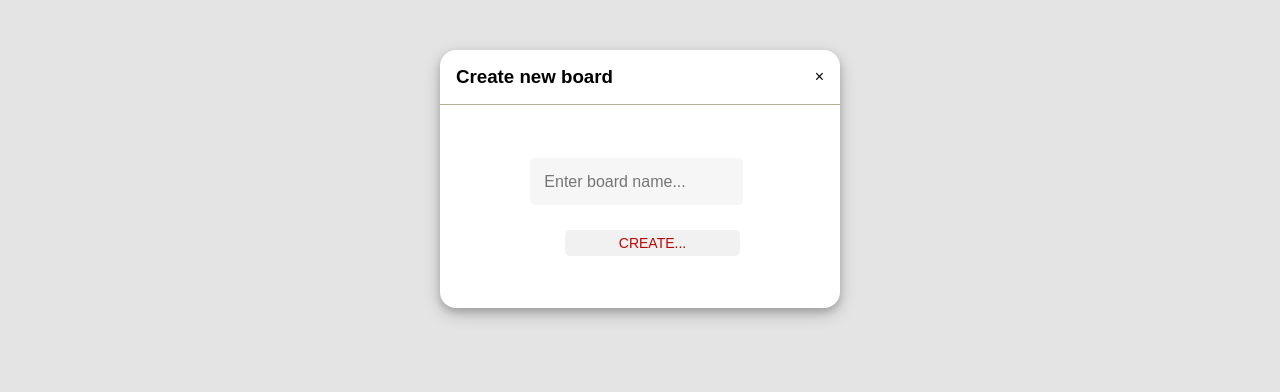
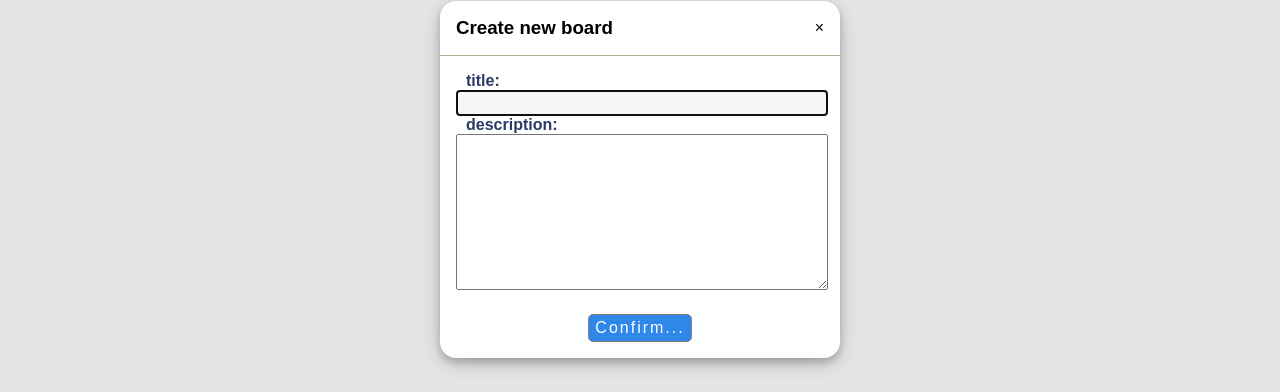
Before and after one commit to kastrubait/project-management-app, a React (Create React App) app: page /BoardPage in a window 1280 px wide. Both pictures are taken after a click on the button "Create new board". Shown: the part 221-613 px from the top of the page. Built offline with nearby package versions, Linux system fonts and the light colour scheme; no server answers.

Commit message:
refactor: actions with boards after update BE

```diff
--- a/src/app/Api/ApiService.ts
+++ b/src/app/Api/ApiService.ts
@@ -1,4 +1,5 @@
 import axios from 'axios';
+import { IBoard } from '../Interfaces/IBoard';
 import { IColumn } from '../Interfaces/IColumn';
 import { IFormProps, IUpdateUser } from '../Interfaces/Interfaces';
 
@@ -78,14 +79,14 @@ export const ApiService = {
       return response.data;
     });
   },
-  async createBoard(title: string) {
-    return instance.post(`/boards`, { title }).then((response) => {
+  async createBoard(data: IBoard) {
+    return instance.post(`/boards`, data).then((response) => {
       console.log(`test createBoard`, response.data);
       return response.data;
     });
   },
-  async updateBoardById(boardId: string, title: string) {
-    return instance.put(`/boards/${boardId}`, { title }).then((response) => {
+  async updateBoardById(boardId: string, data: IBoard) {
+    return instance.put(`/boards/${boardId}`, data).then((response) => {
       console.log(`test updateBoardById`, response.data);
       return response.data;
     });
--- a/src/app/Interfaces/IBoard.ts
+++ b/src/app/Interfaces/IBoard.ts
@@ -1,5 +1,6 @@
 export interface IBoard {
   title: string;
+  description?: string;
 }
 
 export interface IBoardData extends IBoard {
--- a/src/app/components/Form/Form.module.scss
+++ b/src/app/components/Form/Form.module.scss
@@ -19,8 +19,8 @@
   align-items: center;
 
   .topForm {
-    width: inherit;
-    display: flex;
+    width: 100%;
+    display: wrap;
     justify-content: center;
     align-items: center;
   }
@@ -32,34 +32,42 @@
 }
 
 .labelInput {
-  flex-direction: wrap;
   margin: 10px;
   text-align: left;
   color: $color-space-cadet;
   input {
-    width: 100%;
+    width: 95%;
     height: 20px;
     padding: 2px 10px;
-    border-radius: 5px;
+    border-radius: 3px;
     font-size: 16px;
     background: rgb(246, 246, 246);
     border: 0;
     @media (max-width: 481px) {
-      max-width: 200px;
+      width: 90%;
       transition: 0.5s;
+    }
+    &:focus {
+      border: $border-width $border-style $color-error;
     }
   }
 }
 
 .labelTextarea {
-  flex-direction: column;
   margin: 10px;
   text-align: left;
   color: $color-space-cadet;
   textarea {
-    width: 280px;
+    width: 95%;
     height: 150px;
     padding: 2px 10px;
+    @media (max-width: 481px) {
+      width: 90%;
+      transition: 0.5s;
+    }
+    &:focus {
+      border: $border-width $border-style $color-error;
+    }
   }
 }
 
@@ -69,22 +77,16 @@
   border: $border-width $border-style $color-gray;
   border-radius: $border-radius-m;
   outline: none;
-  background-color: $color-white;
+  background-color: lighter($color-button-blue, 3);
   font-size: 16px;
-  color: $color-dark-blue;
+  letter-spacing: 2px;
+  color: $color-white;
   transition: 0.3s;
-
-  // &:disabled,
-  // button[disabled]{
-  //   border: 1px solid #999999;
-  //   background-color: #cccccc;
-  //   color: #666666;
-  // }
 
   &:hover {
     color: $color-white;
     cursor: pointer;
-    background-color: $color-dark-blue;
+    background-color: $color-button-blue;
     border: $border-width $border-style $color-gray;
   }
 }
--- a/src/app/components/Form/Form.tsx
+++ b/src/app/components/Form/Form.tsx
@@ -50,6 +50,7 @@ export const Form = ({ edit, type, editFields, onSubmitForm }: FormProps) => {
             <br />
             <input
               type="text"
+              autoFocus
               {...register('title', {
                 required: { value: true, message: '*is required' },
                 minLength: {
@@ -78,12 +79,11 @@ export const Form = ({ edit, type, editFields, onSubmitForm }: FormProps) => {
                   },
                 })}
                 name="description"
-                placeholder="description..."
               />
             </label>
           )}
         </div>
-        <input type="submit" value={t('Confirm')} className={style.button} />
+        <input type="submit" value={`${t('Confirm')}...`} className={style.button} />
       </form>
     </>
   );
--- a/src/app/modules/Body/Body.tsx
+++ b/src/app/modules/Body/Body.tsx
@@ -36,7 +36,13 @@ const Body = () => {
     event.stopPropagation();
     const { id } = event.currentTarget.dataset;
     const data = boards.find((el) => el.id === id);
-    setEntityAction(ACTION.EDIT(BOARD, { title: data?.title ?? '' }, { boardId: id }));
+    setEntityAction(
+      ACTION.EDIT(
+        BOARD,
+        { title: data?.title ?? '', description: data?.description ?? '' },
+        { boardId: id }
+      )
+    );
     setShowForm(true);
   };
 
@@ -48,12 +54,12 @@ const Body = () => {
 
   const onClose = () => setIsVisibleApprove(false);
   const onSubmitForm = (data: IFormData) => {
-    const { title } = data;
+    const { title, description } = data;
     const { boardId } = entityAction.bindingFields;
     switch (type) {
       case 'board':
         if (edit && boardId) {
-          dispatch(updateBoardThunk({ id: boardId, title }));
+          dispatch(updateBoardThunk({ id: boardId, title, description }));
         }
         break;
       default:
--- a/src/app/modules/Header/Header.tsx
+++ b/src/app/modules/Header/Header.tsx
@@ -8,6 +8,10 @@ import { useAppDispatch, useAppSelector } from '../../store/redux';
 import style from './Sticky.module.scss';
 import styles from '../../components/EditProfile/EditProfileForm.module.scss';
 import { useTranslation } from 'react-i18next';
+import { Form } from '../../components/Form/Form';
+import { ActionForm } from '../../Interfaces/ActionForm';
+import { ACTION, BOARD } from '../../shared/constants';
+import { IFormData } from '../../Interfaces/FormData';
 
 const Header = () => {
   const { t, i18n } = useTranslation();
@@ -15,32 +19,50 @@ const Header = () => {
   const [isVisible, setIsVisible] = useState(false);
 
   const onClose = () => setIsVisible(false);
-  const [title, setTitle] = useState('');
+  // const [title, setTitle] = useState('');
 
   const isAuthUser = useAppSelector((state) => state.header.isAuthUser);
 
-  const onChangeSetter = (e: React.ChangeEvent<HTMLInputElement>) => setTitle(e.target.value);
+  // const onChangeSetter = (e: React.ChangeEvent<HTMLInputElement>) => setTitle(e.target.value);
 
-  const ButtonNewBoardHandleClick = () => {
-    dispatch(createBoardThunk(title));
+  const [entityAction, setEntityAction] = useState({} as ActionForm);
+
+  // const ButtonNewBoardHandleClick = () => {
+  //   dispatch(createBoardThunk(title));
+  // };
+
+  const onSubmitForm = (data: IFormData) => {
+    const { title, description } = data;
+    switch (entityAction.type) {
+      case 'board':
+        if (!entityAction.edit) {
+          dispatch(createBoardThunk({ title, description }));
+        }
+        setIsVisible(false);
+        break;
+      default:
+        return null;
+    }
   };
 
-  const content = (
-    <>
-      <input
-        placeholder={`${t('Enter board name')}...`}
-        className={style.inputNewBoardModal}
-        onChange={onChangeSetter}
-      />
-      <Button
-        name={`${t('Create')}...`}
-        styleName={styles.buttonNewBoard}
-        handleClick={ButtonNewBoardHandleClick}
-      />
-    </>
-  );
+  // const content = (
+  //   <>
+  //     <input
+  //       placeholder={`${t('Enter board name')}...`}
+  //       className={style.inputNewBoardModal}
+  //       onChange={onChangeSetter}
+  //     />
+  //     <textarea name="description" placeholder={`${t(' Enter description')}...`} />
+  //     <Button
+  //       name={`${t('Create')}...`}
+  //       styleName={styles.buttonNewBoard}
+  //       handleClick={ButtonNewBoardHandleClick}
+  //     />
+  //   </>
+  // );
 
   const isVisibleSetter = () => {
+    setEntityAction(ACTION.CREATE(BOARD, {}));
     setIsVisible(true);
   };
 
@@ -59,7 +81,8 @@ const Header = () => {
       <Modal
         isVisible={isVisible}
         title={t('Create new board')}
-        content={content}
+        // content={content}
+        content={<Form {...entityAction} onSubmitForm={onSubmitForm} />}
         onClose={onClose}
       />
       <Button
--- a/src/app/shared/styles/_varibles.scss
+++ b/src/app/shared/styles/_varibles.scss
@@ -12,6 +12,7 @@ $color-error: #ff1e00;
 $color-space-cadet: rgba(43, 58, 103, 1);
 $color-dark-blue: rgba(73, 106, 129, 1);
 $color-cadet-blue: rgba(102, 153, 155, 1);
+$color-button-blue: rgb(0, 87, 186);
 $color-gray: gray;
 $color-secondary-bg: rgb(242, 246, 248);
 $color-accent-bg: rgba(130, 113, 221, 0.4);
--- a/src/app/shared/styles/main.scss
+++ b/src/app/shared/styles/main.scss
@@ -2,3 +2,13 @@
 @import './fonts';
 @import './varibles';
 @import './typography';
+
+@function darker($color, $tone) {
+    $adjust: -16*$tone;
+    @return adjust-color($color, $red: $adjust, $green: $adjust, $blue: $adjust);
+  }
+
+  @function lighter($color, $tone) {
+    $adjust: 16*$tone;
+    @return adjust-color($color, $red: $adjust, $green: $adjust, $blue: $adjust);
+  }
--- a/src/app/store/reducers/BodySlice.ts
+++ b/src/app/store/reducers/BodySlice.ts
@@ -1,6 +1,6 @@
 import { createAsyncThunk, createSlice, PayloadAction } from '@reduxjs/toolkit';
 import { ApiService } from '../../Api/ApiService';
-import { IBoardData } from '../../Interfaces/IBoard';
+import { IBoard, IBoardData } from '../../Interfaces/IBoard';
 import { IColumn, IColumnData } from '../../Interfaces/IColumn';
 import { IBodyProps } from '../../Interfaces/Interfaces';
 import { sortByOrder } from '../../shared/utils/sortByOrder';
@@ -8,9 +8,9 @@ import { RootState } from '../store';
 
 export const createBoardThunk = createAsyncThunk(
   'header/createBoardThunk',
-  async (title: string, thunkAPI) => {
+  async (data: IBoard, thunkAPI) => {
     try {
-      const response = await ApiService.createBoard(title);
+      const response = await ApiService.createBoard(data);
       console.log(`response in thunk`, response);
 
       return response;
@@ -68,9 +68,9 @@ export const getAllBoardThunk = createAsyncThunk('header/getAllBoardThunk', asyn
 
 export const updateBoardThunk = createAsyncThunk(
   'header/ updatetBoardThunk',
-  async ({ id, title }: IBoardData, thunkAPI) => {
+  async ({ id, title, description }: IBoardData, thunkAPI) => {
     try {
-      const response = await ApiService.updateBoardById(id, title);
+      const response = await ApiService.updateBoardById(id, { title, description });
       console.log(`response in thunk`, response);
 
       return response;
@@ -192,7 +192,7 @@ interface BodyState {
 
 const initialState: BodyState = {
   boards: [],
-  board: { id: '', title: '' },
+  board: { id: '', title: '', description: '' },
   boardTitle: '',
   boardId: '',
   columnId: '',
```
